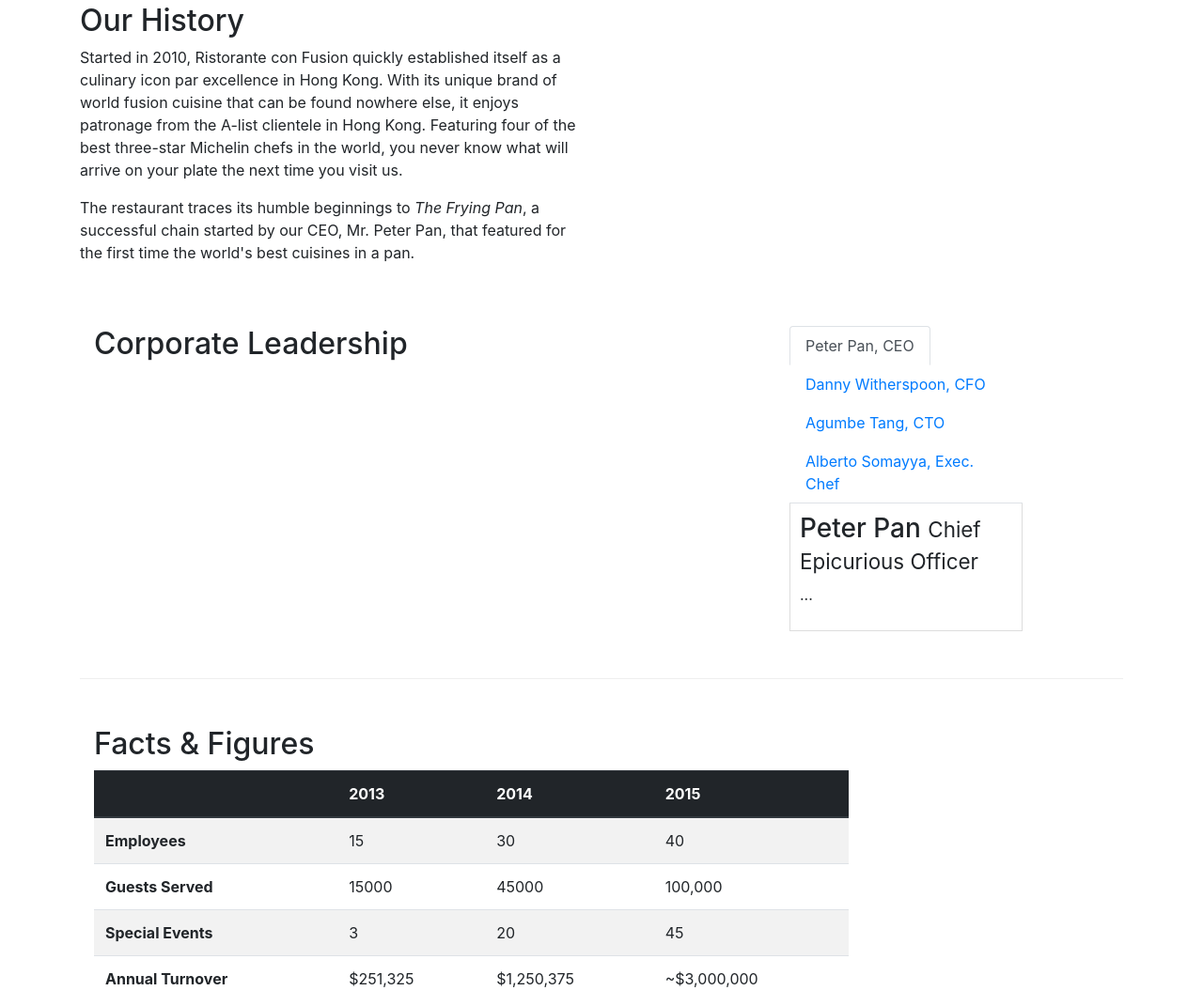
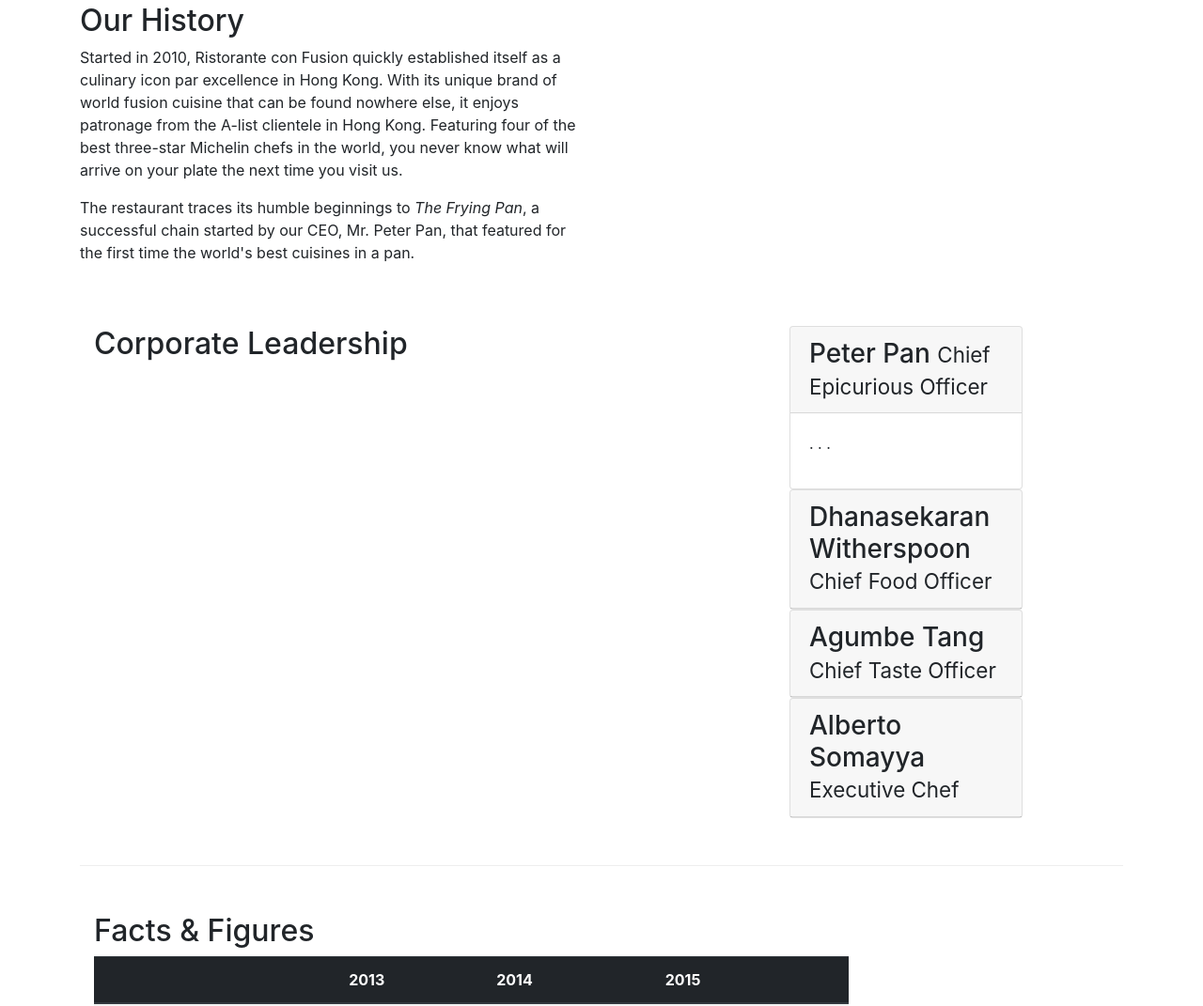
Before and after one commit to NguyenTranNhatHuy/Fer201m, a website: page aboutus.html in a window 1280 px wide. Shown: the part 462-1533 px from the top of the page at 94% size. Drawn offline with nearby package versions, Linux system fonts and the light colour scheme.

Commit message:
Accordion

```diff
--- a/aboutus.html
+++ b/aboutus.html
@@ -96,7 +96,7 @@
                             </div>
                             <div class="col-sm-3">
 
-                                <ul class="nav nav-tabs">
+                                <!-- <ul class="nav nav-tabs">
                                     <li class="nav-item">
                                         <a class="nav-link active" href="#peter" role="tab" data-toggle="tab">Peter Pan,
                                             CEO</a>
@@ -115,8 +115,69 @@
                                             Somayya, Exec.
                                             Chef</a>
                                     </li>
-                                </ul>
-                                <div class="tab-content">
+                                </ul> -->
+                                <div id="accordion">
+                                    <div class="card">
+                                        <div class="card-header" role="tab" id="peterhead">
+                                            <h3 class="mb-0">
+                                                <a data-toggle="collapse" data-target="#peter">
+                                                    Peter Pan <small>Chief Epicurious Officer</small>
+                                                </a>
+                                            </h3>
+                                        </div>
+                                        <div class="collapse show" id="peter" data-parent="#accordion">
+                                            <div class="card-body">
+                                                <p class="d-none d-sm-block">. . .</p>
+                                            </div>
+                                        </div>
+                                    </div>
+                                    <div class="card">
+                                        <div class="card-header" role="tab" id="dannyhead">
+                                            <h3 class="mb-0">
+                                                <a class="collapsed" data-toggle="collapse" data-target="#danny">
+                                                    Dhanasekaran Witherspoon <small>Chief Food Officer</small>
+                                                </a>
+                                            </h3>
+                                        </div>
+                                        <div class="collapse" id="danny" data-parent="#accordion">
+                                            <div class="card-body">
+                                                <p class="d-none d-sm-block">. . .</em></p>
+                                            </div>
+                                        </div>
+                                    </div>
+                                    <div class="card">
+                                        <div class="card-header" role="tab" id="agumbehead">
+                                            <h3 class="mb-0">
+                                                <a class="collapsed" data-toggle="collapse" data-target="#agumbe">
+                                                    Agumbe Tang <small>Chief Taste Officer</small>
+                                                </a>
+                                            </h3>
+                                        </div>
+                                        <div class="collapse" id="agumbe" data-parent="#accordion">
+                                            <div class="card-body">
+                                                <p class="d-none d-sm-block">. . .</p>
+                                            </div>
+                                        </div>
+                                    </div>
+                                    <div class="card">
+                                        <div class="card-header" role="tab" id="albertohead">
+                                            <h3 class="mb-0">
+                                                <a class="collapsed" data-toggle="collapse" data-target="#alberto">
+                                                    Alberto Somayya <small>Executive Chef</small>
+                                                </a>
+                                            </h3>
+                                        </div>
+                                        <div class="collapse" id="alberto" data-parent="#accordion">
+                                            <div class="card-body">
+                                                <p class="d-none d-sm-block">. . .</em></p>
+                                            </div>
+                                        </div>
+                                    </div>
+
+
+                                </div>
+
+                                <!-- <div class="tab-content">
                                     <div role="tabpanel" class="tab-pane fade show active" id="peter">
                                         <h3>Peter Pan <small>Chief Epicurious Officer</small></h3>
                                         <p> ... </p>
@@ -134,7 +195,7 @@
                                         <p> ... </p>
                                     </div>
 
-                                </div>
+                                </div> -->
                             </div>
                         </div>
 
```
